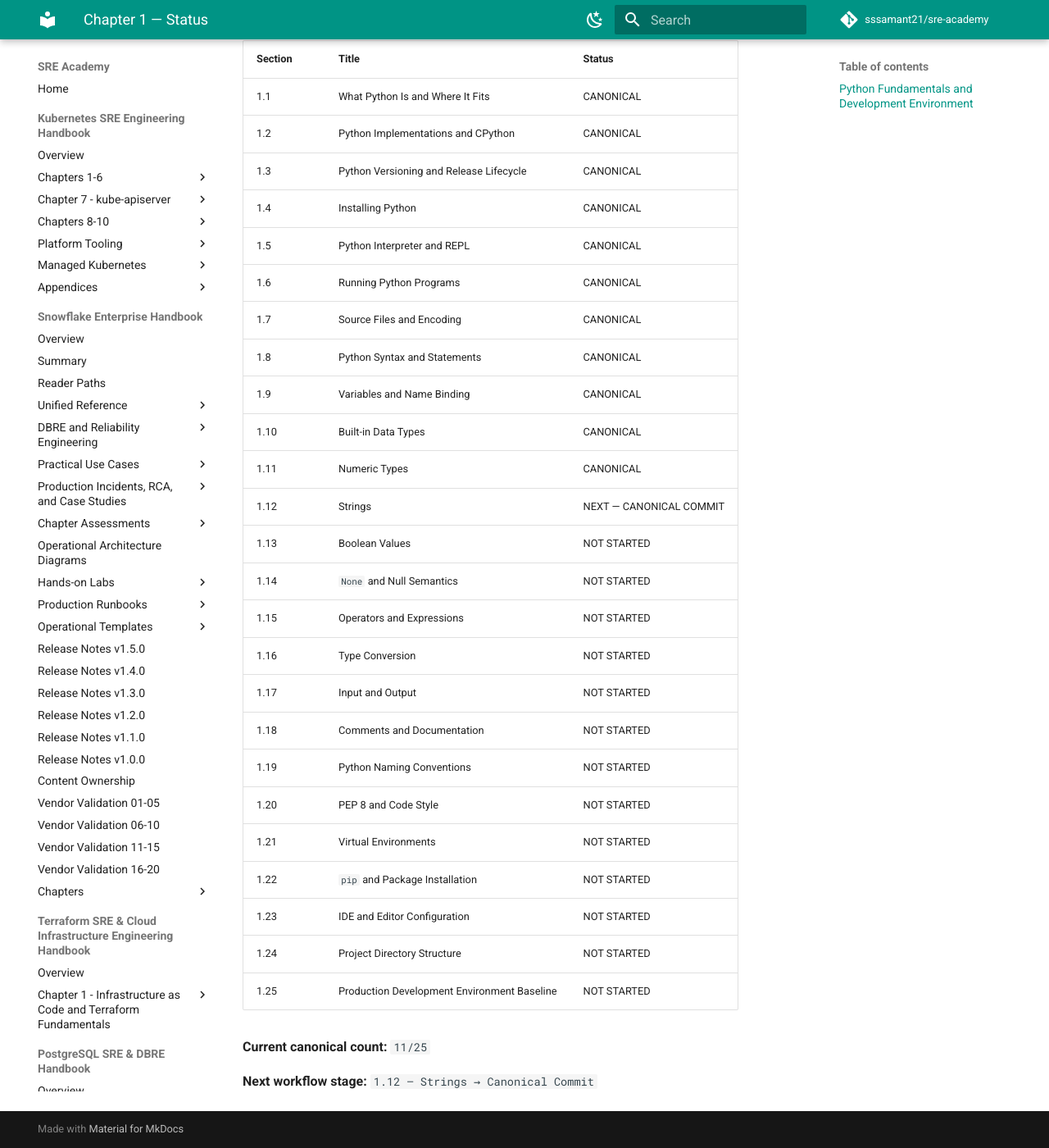
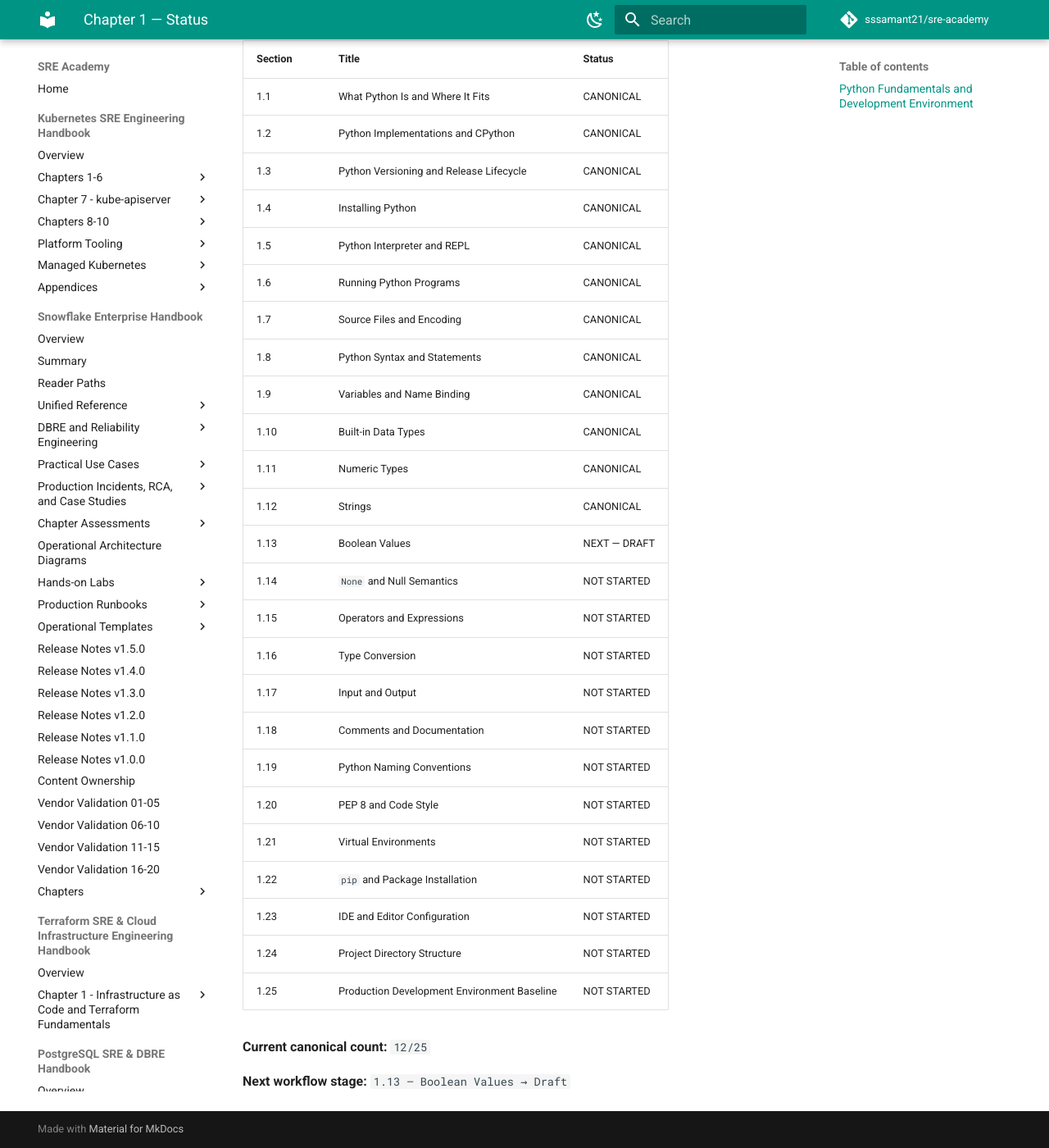
Before and after one commit to sssamant21/sre-academy, an MkDocs documentation site: the page built from docs/books/python/python-engineering-handbook/chapters/chapter-01/STATUS.md, in a window 1280 px wide and 1400 px high, scrolled down 223 px. Shown: the whole window at 82% size. Built offline with MkDocs 1.6.1 and Material for MkDocs 9.7.7, drawn with Linux system fonts in a browser that asks for light colours; comment, search, counter and statistics services are not loaded.

Commit message:
Mark Python Chapter 1 section 1.12 canonical

```diff
--- a/docs/books/python/python-engineering-handbook/chapters/chapter-01/STATUS.md
+++ b/docs/books/python/python-engineering-handbook/chapters/chapter-01/STATUS.md
@@ -2,7 +2,7 @@
 
 ## Python Fundamentals and Development Environment
 
-**Progress:** `11/25 canonical`
+**Progress:** `12/25 canonical`
 
 | Section | Title | Status |
 |---|---|---|
@@ -17,8 +17,8 @@
 | 1.9 | Variables and Name Binding | CANONICAL |
 | 1.10 | Built-in Data Types | CANONICAL |
 | 1.11 | Numeric Types | CANONICAL |
-| 1.12 | Strings | NEXT — CANONICAL COMMIT |
-| 1.13 | Boolean Values | NOT STARTED |
+| 1.12 | Strings | CANONICAL |
+| 1.13 | Boolean Values | NEXT — DRAFT |
 | 1.14 | `None` and Null Semantics | NOT STARTED |
 | 1.15 | Operators and Expressions | NOT STARTED |
 | 1.16 | Type Conversion | NOT STARTED |
@@ -32,6 +32,6 @@
 | 1.24 | Project Directory Structure | NOT STARTED |
 | 1.25 | Production Development Environment Baseline | NOT STARTED |
 
-**Current canonical count:** `11/25`
+**Current canonical count:** `12/25`
 
-**Next workflow stage:** `1.12 — Strings → Canonical Commit`
+**Next workflow stage:** `1.13 — Boolean Values → Draft`
```
